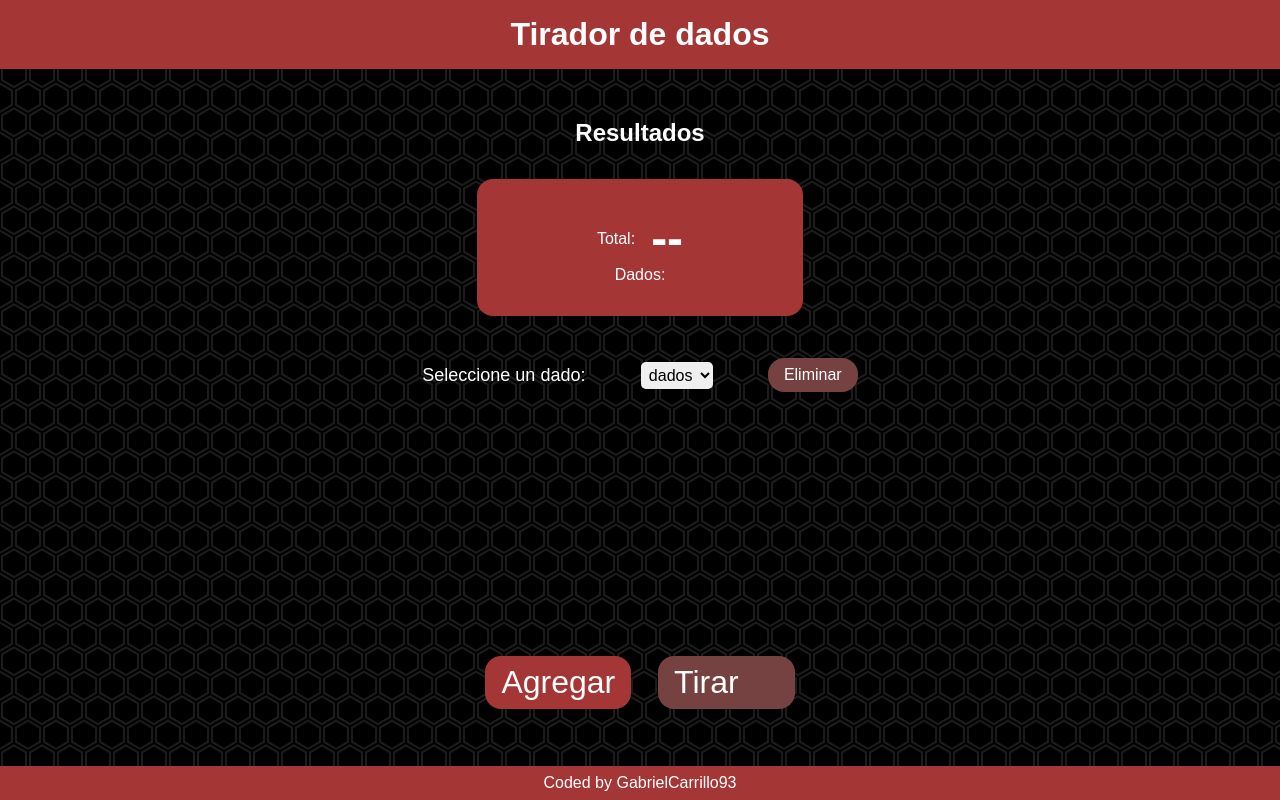
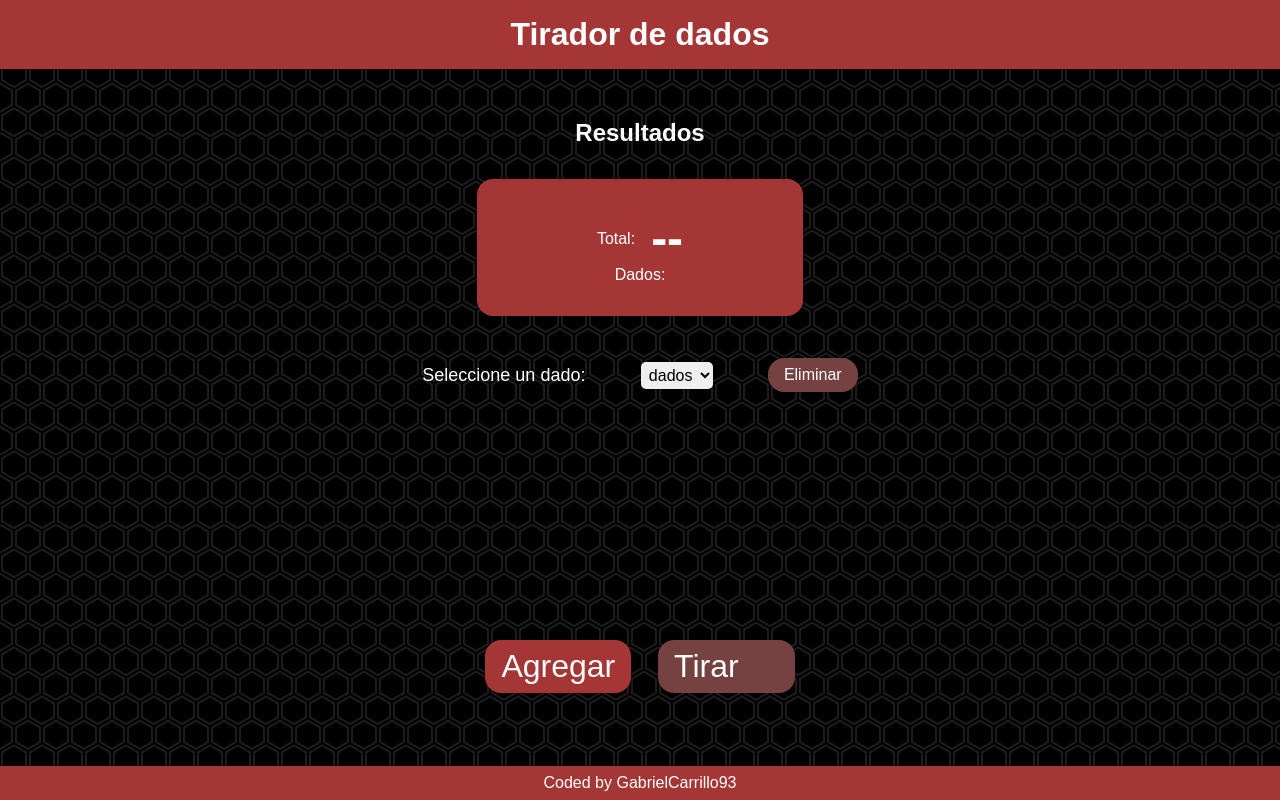
Before and after one commit to GabrielCarrillo93/tirar-dados, a React (Vite) app: page / in a window 1280 px wide. Built offline with nearby package versions, Linux system fonts and the light colour scheme; some icons are missing; a web font is replaced by a local one.

Commit message:
ultimo deploy

```diff
--- a/src/components/Botonera/Botonera.css
+++ b/src/components/Botonera/Botonera.css
@@ -3,7 +3,7 @@
     align-items: center;
     justify-content: space-around;
     position: absolute;
-    bottom: 0;
+    bottom: 16px;
     left: 18px;
     right: 18px;
     max-width: 90%;
```
